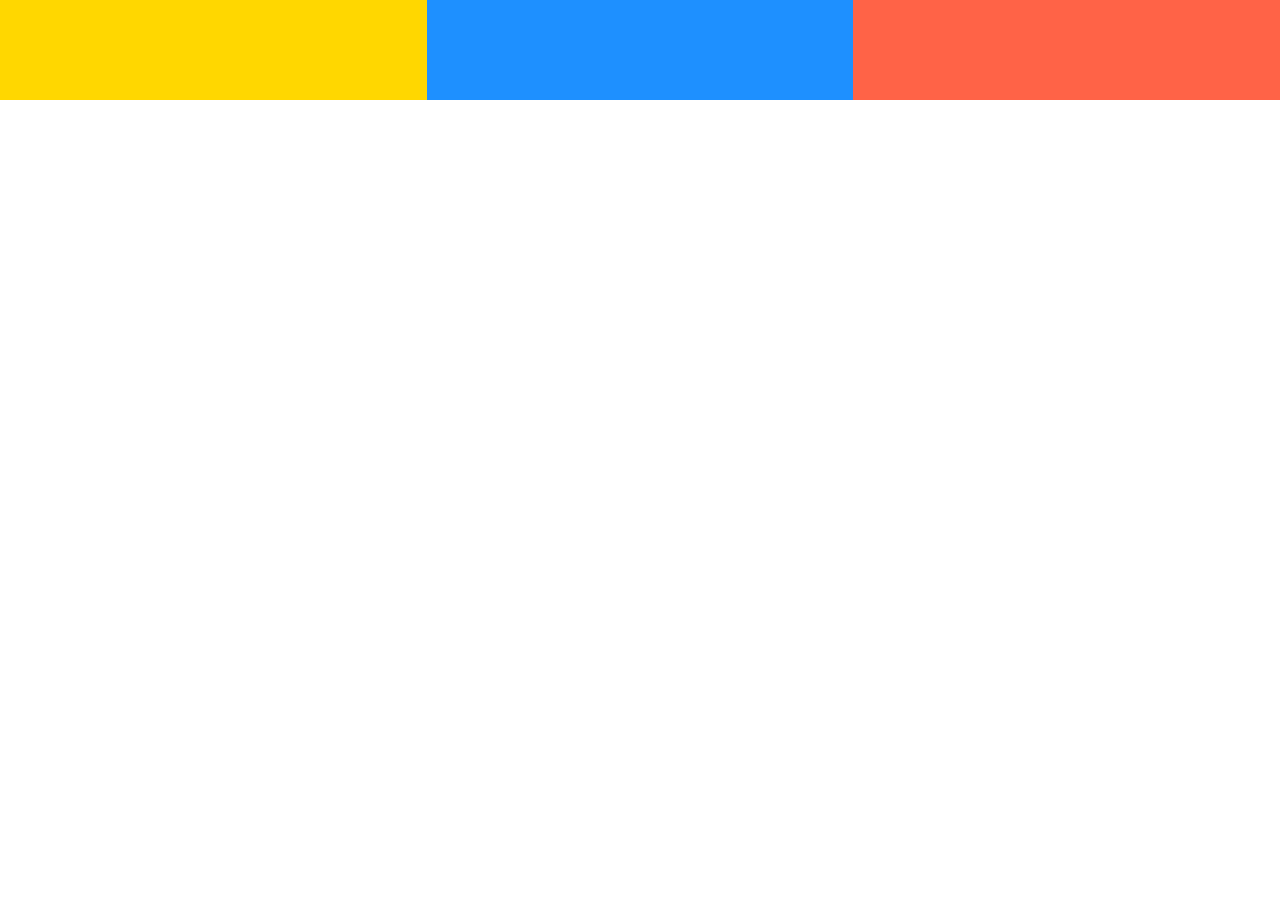
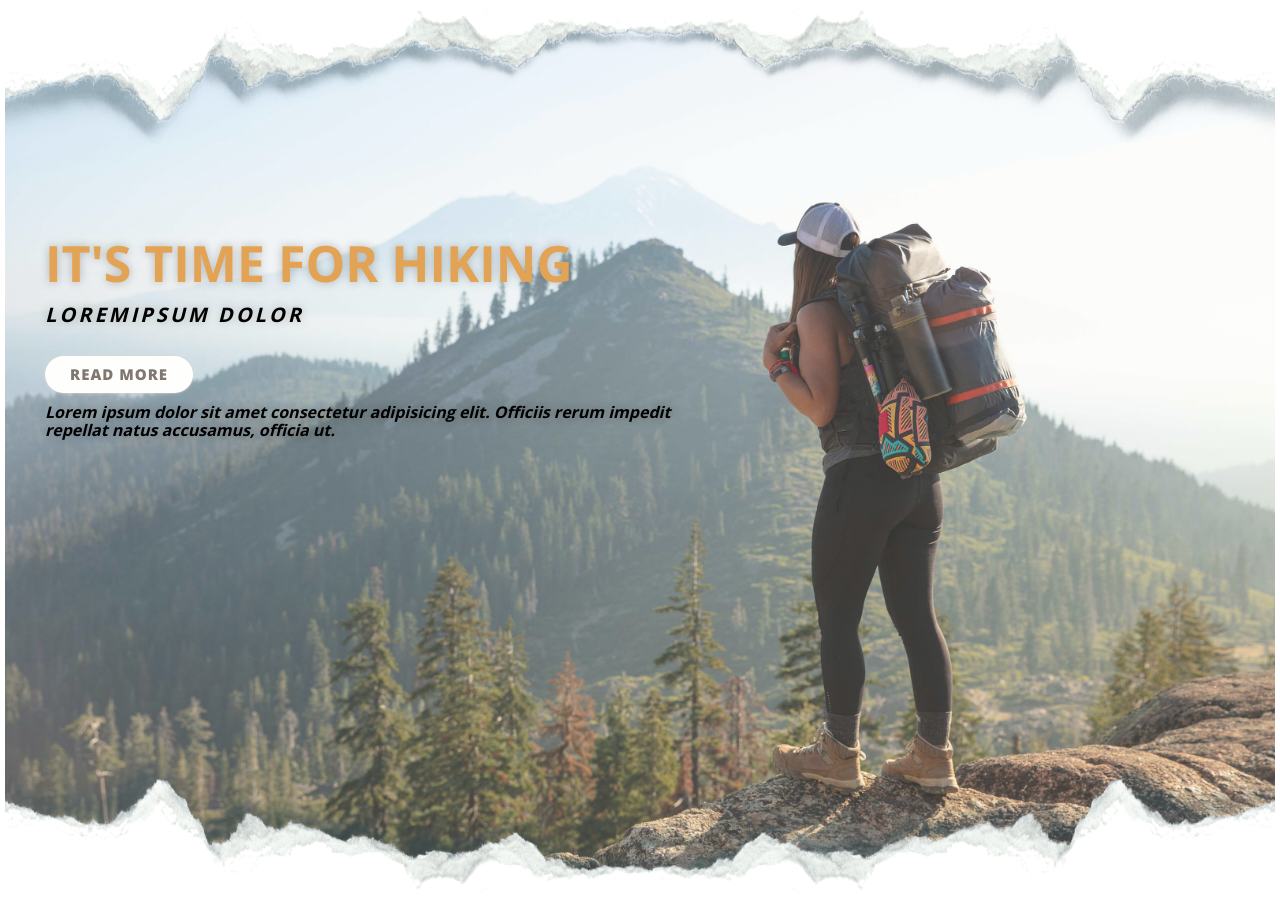
Before and after one commit to ramilzag/hiking, a plain HTML site: page index.html in a window 1280 px wide. Before the commit the page ends 800 px from the top, so only its background shows below. Drawn offline with nearby package versions, Linux system fonts and the light colour scheme.

Commit message:
Implemented hero component

```diff
--- a/css/styles.css
+++ b/css/styles.css
@@ -7,6 +7,7 @@
   --color-body: #54524f;
   --color-text-alternative: #fff;
   --color-border: #ccc;
+  --text-shadow: 0 0 10px rgba(0, 0, 0, 0.25);
   --border-radius: 40px;
 }
 
@@ -29,6 +30,7 @@ html {
 body {
   font-family: "Open Sans", "Times New Roman", Times, serif;
   font-size: 2.5rem;
+  padding: 0 0.5rem;
 }
 
 h1,
@@ -58,7 +60,7 @@ a {
 }
 
 .container {
-  max-width: 1140px;
+  max-width: 1440px;
   margin: 0 auto;
 }
 
@@ -171,6 +173,7 @@ a {
 .btn--outline {
   background: #fefefd;
   color: var(--color-secondary);
+  box-shadow: 0 0 3px #d9d7d4;
   font-weight: 800;
 }
 
@@ -324,7 +327,7 @@ a {
 /* Blocks */
 
 .block {
-  padding: 5rem 2rem;
+  padding: 5rem 4rem;
 }
 
 .block__heading {
@@ -498,7 +501,7 @@ a {
 }
 
 .nav__input-group {
-  width: 16rem;
+  width: 14rem;
   cursor: pointer;
 }
 
@@ -576,3 +579,54 @@ a {
     grid-template-columns: repeat(3, 1fr);
   }
 }
+
+/* Hero block */
+
+.hero {
+  background: #faf8f3;
+  display: flex;
+  justify-content: flex-start;
+  background-image: linear-gradient(
+      rgba(250, 248, 243, 0.2),
+      rgba(250, 248, 243, 0.2)
+    ),
+    url("../images/stephen-leonardi-6E6oMx-69Ns-unsplash@3x.jpg");
+  background-repeat: no-repeat;
+  height: 900px;
+  /* height: 100vh; */
+  background-position: center;
+  background-size: cover;
+}
+
+.hero__content {
+  width: 60%;
+}
+
+.hero__heading--primary {
+  font-size: 5rem;
+  text-transform: uppercase;
+  color: var(--color-primary);
+  text-shadow: var(--text-shadow);
+  margin-bottom: 1rem;
+}
+
+.hero__heading--secondary {
+  font-size: 2rem;
+  margin-top: 0;
+  font-style: italic;
+  text-transform: uppercase;
+  text-shadow: var(--text-shadow);
+  letter-spacing: 3px;
+}
+
+.hero__description {
+  font-size: 1.6rem;
+  font-weight: 600;
+  text-shadow: var(--text-shadow);
+  font-style: italic;
+}
+
+.block.hero__content {
+  padding-top: 10%;
+  transform: translateY(12%);
+}
--- a/index.html
+++ b/index.html
@@ -14,11 +14,29 @@
     <title>Document</title>
   </head>
   <body>
-    <div class="grid grid--1x3">
-      <div style="height: 100px; background: gold"></div>
-      <div style="height: 100px; background: dodgerblue"></div>
-      <div style="height: 100px; background: tomato"></div>
-    </div>
+    <section class="container hero ripped">
+      <div class="block hero__content">
+        <h1 class="block__heading hero__heading--primary">
+          It's time for Hiking
+        </h1>
+        <h3 class="hero__heading--secondary">Loremipsum dolor</h3>
+        <button class="btn btn--outline btn--small">Read More</button>
+        <p class="hero__description">
+          Lorem ipsum dolor sit amet consectetur adipisicing elit. Officiis
+          rerum impedit repellat natus accusamus, officia ut.
+        </p>
+      </div>
+      <img
+        class="ripped-image--top"
+        src="./images/ripped-min.png"
+        alt="Image by rawpixel.com"
+      />
+      <img
+        class="ripped-image--bottom"
+        src="./images/ripped-min.png"
+        alt="Image by rawpixel.com"
+      />
+    </section>
     <script src="./js/collapsible.js"></script>
   </body>
 </html>
```
Also changed, not shown: components/heroBlock.html (added, +21 -0 lines).
